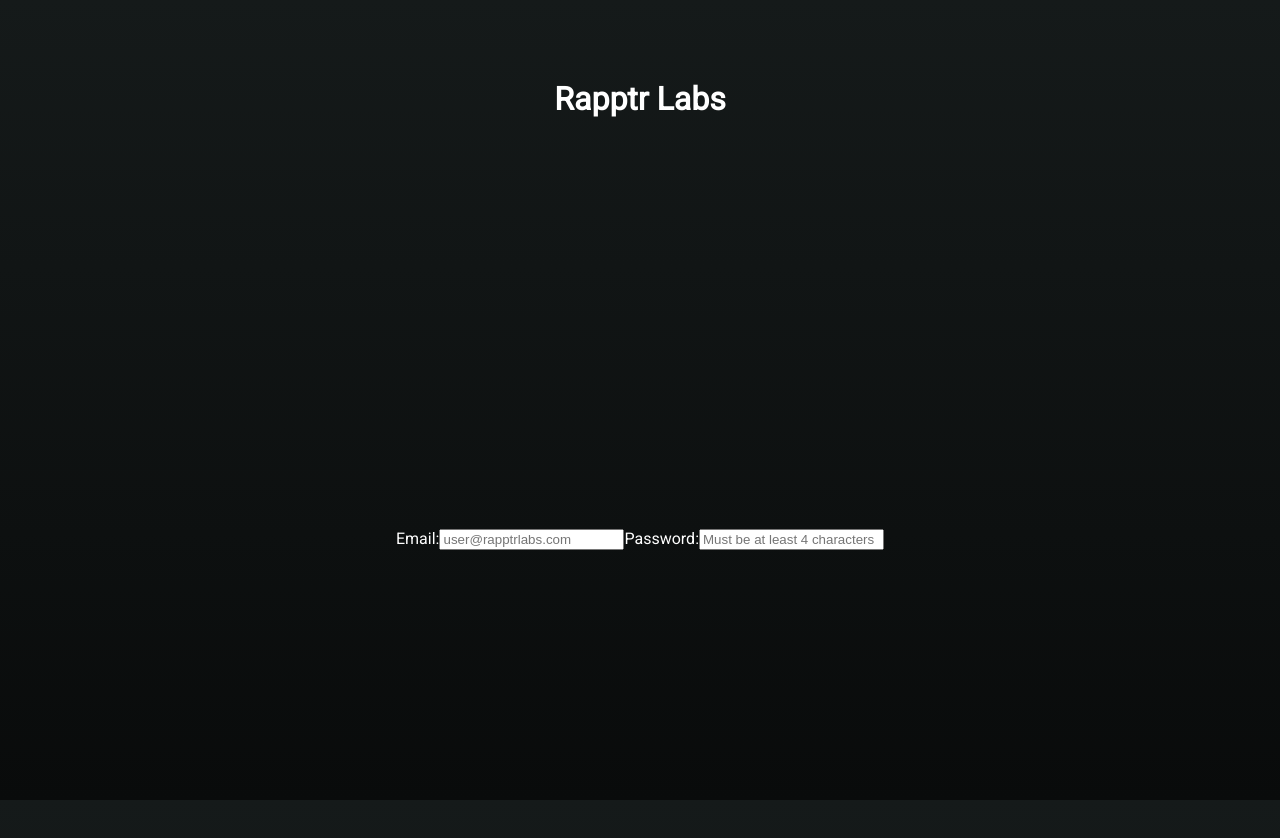
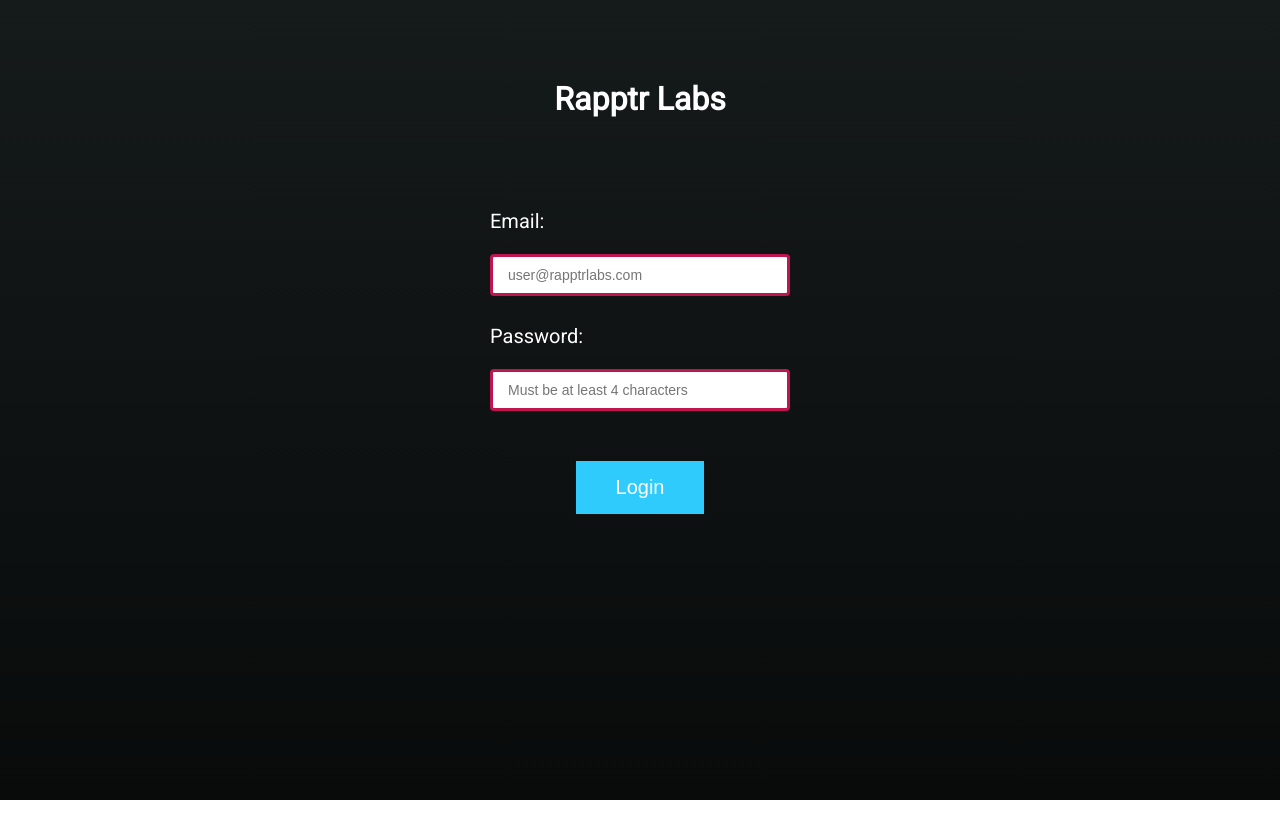
Before and after one commit to bryanryu1/rapptrTest, a React (Create React App) app: page / in a window 1280 px wide. Shown: the top 838 px of the page. After the commit the page ends 800 px from the top, so only its background shows below. Built offline with nearby package versions, Linux system fonts and the light colour scheme.

Commit message:
create login with validations

```diff
--- a/public/index.html
+++ b/public/index.html
@@ -12,7 +12,7 @@
     <link rel="stylesheet" href="/style.css" />
 
     <link rel="apple-touch-icon" href="%PUBLIC_URL%/rapptrLogo.png" />
-    <title>BRyu❤️Rapptr</title>
+    <title>Ryu Rapptr</title>
   </head>
   <body>
     <div id="root"></div>
--- a/public/style.css
+++ b/public/style.css
@@ -60,5 +60,48 @@
   display: flex;
   justify-content: center;
   align-items: center;
-  height:100vh;
+  margin-top: 5%;
 }
+
+input {
+  display: block;
+  box-sizing: border-box;
+  width: 100%;
+  border-radius: 4px;
+  border: 1px solid white;
+  padding: 10px 15px;
+  margin-bottom: 10px;
+  font-size: 14px;
+  min-width: 300px;
+  border: 3px solid #bf1650;
+}
+
+label {
+  line-height: 2;
+  text-align: left;
+  display: block;
+  margin-bottom: 13px;
+  margin-top: 20px;
+  color: white;
+  font-size: 20px;
+  font-weight: 200;
+}
+
+button{
+  background:rgb(47, 203, 252);
+  color: white;
+  border: none;
+  margin-top: 40px;
+  padding: 15px 40px 15px 40px;
+  font-size: 20px;
+  font-weight: 100;
+}
+
+p {
+  color: #bf1650;
+}
+
+p::before {
+  display: inline;
+  content: "⚠ ";
+}
--- a/src/App.js
+++ b/src/App.js
@@ -3,18 +3,42 @@
 
 function App() {
   const { register, handleSubmit, watch, errors } = useForm();
-  const onSubmit = (data) => console.log(data);
+  const onSubmit = (data, e) => {
+    console.log(data);
+    e.target.reset();
+  };
 
   return (
     <div className="App">
-      <h1 classname="Title">Rapptr Labs</h1>
-      <div className='FormContainer'>
-      <form className="Form" onSubmit={handleSubmit(onSubmit)}>
-        <label>Email:</label>
-        <input name="email" placeholder="user@rapptrlabs.com" />
-        <label>Password:</label>
-        <input name="password" placeholder="Must be at least 4 characters" />
-      </form>
+      <h1 className="Title">Rapptr Labs</h1>
+      <div className="FormContainer">
+        <form className="Form" onSubmit={handleSubmit(onSubmit)}>
+          <label>Email:</label>
+          <input
+            name="email"
+            placeholder="user@rapptrlabs.com"
+            ref={register({
+              required: true,
+              maxLength: 50,
+              validate: (value) => value.includes("@"),
+            })}
+          />
+          {errors.email && <p>Please enter a valid email</p>}
+          <label>Password:</label>
+          <input
+            name="password"
+            placeholder="Must be at least 4 characters"
+            ref={register({
+              required: true,
+              minLength: 4,
+              maxLength: 16,
+              validate: {
+                notSpace: (value) => value === value.trim(),
+              },
+            })}
+          />
+          <button>Login</button>
+        </form>
       </div>
     </div>
   );
```
